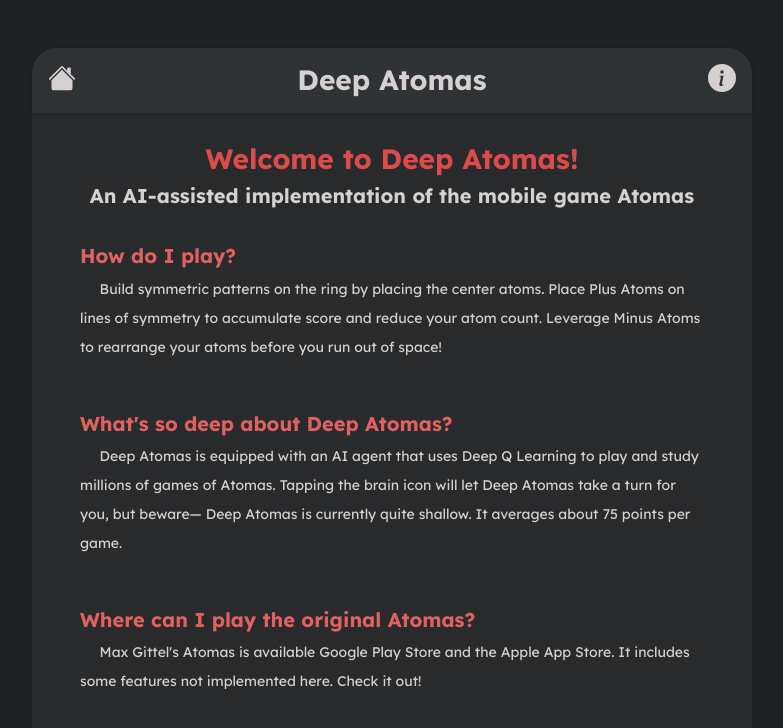
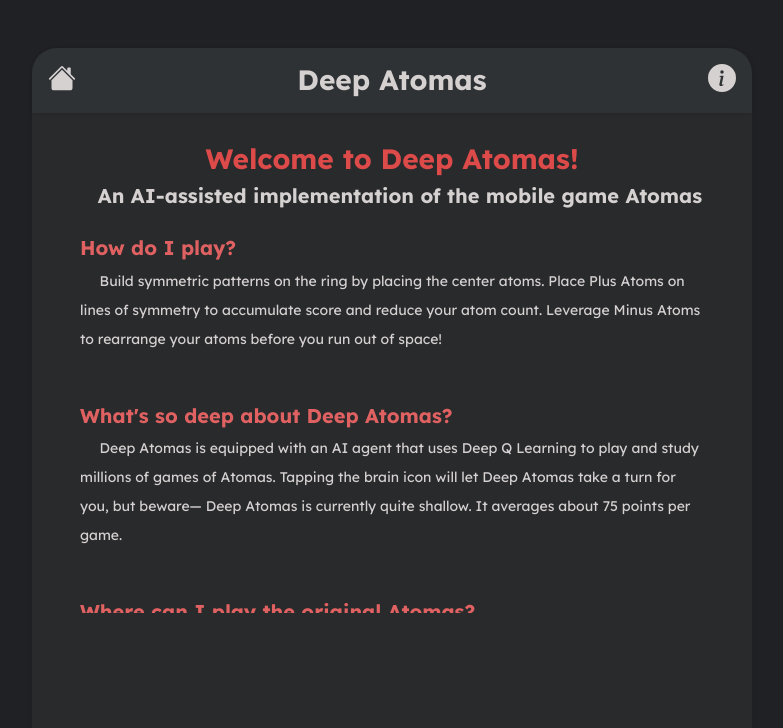
Before and after one commit to BenWonderlin/atomas_drl, a React (Create React App) app in the folder frontend/: page /info in a window 1280 px wide. Shown: the top 728 px of the page, without its empty margins (248-1031 px from the left). Built offline with nearby package versions, Linux system fonts and the light colour scheme.

Commit message:
scrollbar adjustments

```diff
--- a/frontend/src/App.css
+++ b/frontend/src/App.css
@@ -99,7 +99,7 @@
 
 .info{
 
-  height: 640px;
+  height: 500px;
   justify-content: center;
   align-items: center;
   padding: 16px 32px 16px 32px;
@@ -135,7 +135,7 @@
 .info h2{
   font-size: 20px;
   text-align: center;
-  padding: 0px 16px 8px 16px;
+  padding: 0px 16px 0px 32px;
 }
 
 .info h3{
@@ -226,7 +226,7 @@
 .leaderboard-list {
   padding: 0;
   margin: 0px;
-  height: 600px;
+  height: 500px;
   overflow-y: auto;
 }
 
```
